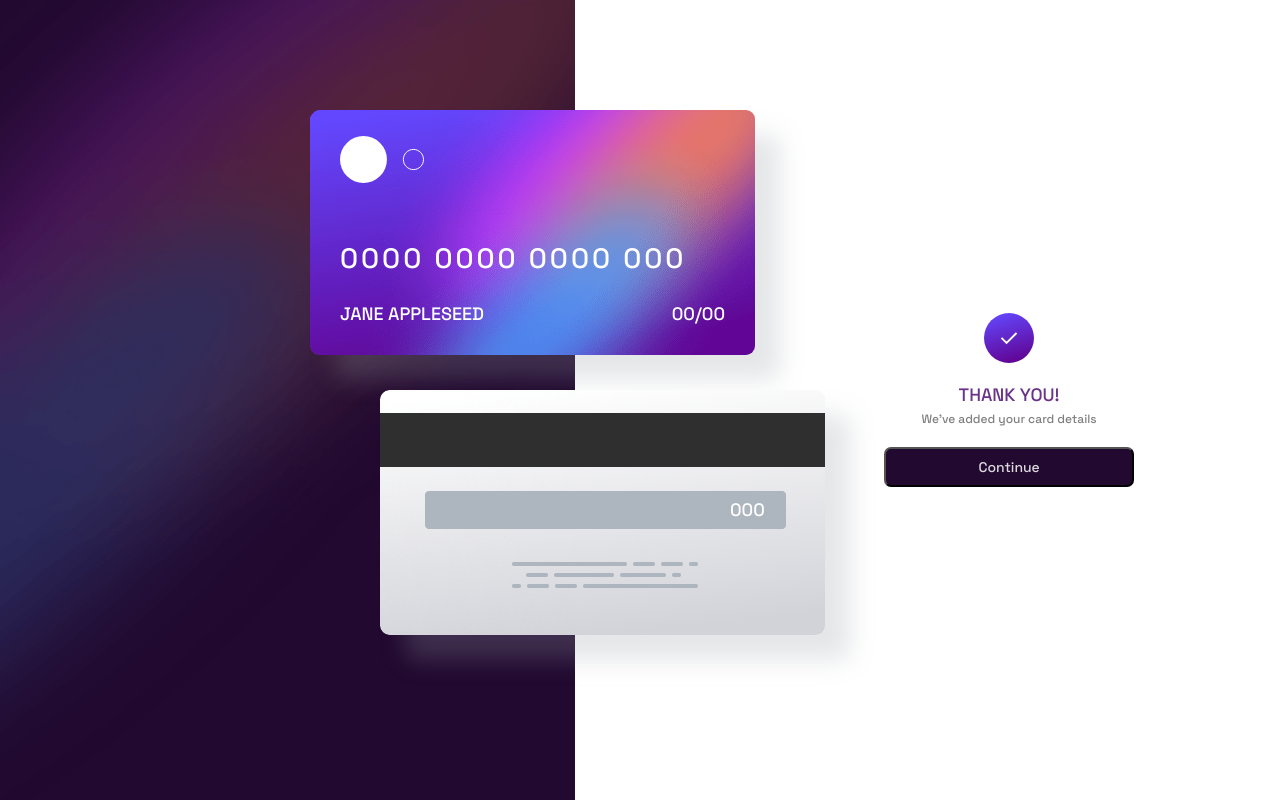
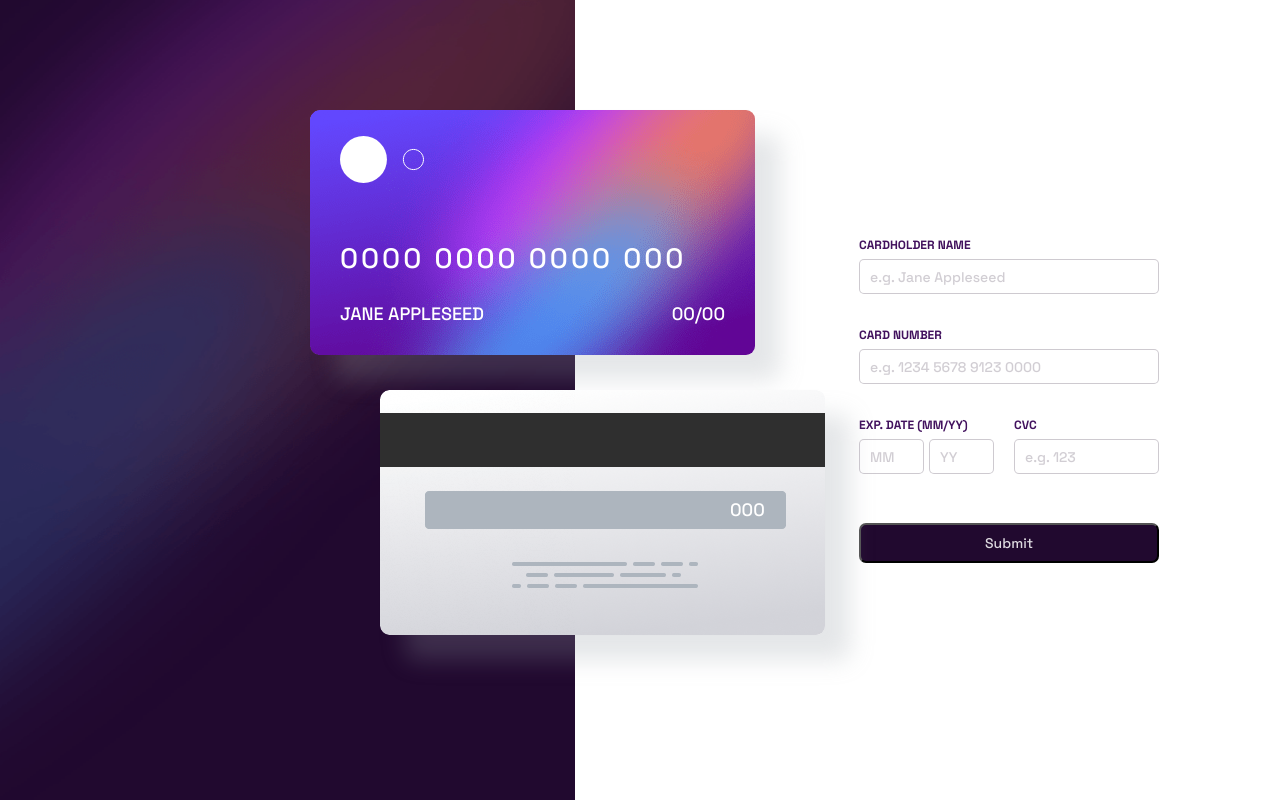
Before and after one commit to Stalius4/Frontend-Mentor, a React (Create React App) app in the folder interactive-card-details-form-main/: page / in a window 1280 px wide. Shown: the top 800 px of the page. Built offline with nearby package versions, Linux system fonts and the light colour scheme.

Commit message:
Submit button working

```diff
--- a/interactive-card-details-form-main/src/App.js
+++ b/interactive-card-details-form-main/src/App.js
@@ -26,10 +26,15 @@ const handleSubmit =(event) =>{
   event.preventDefault();
 setFormError(validation(formValues) )
 console.log(formError, "form error")
-
+console.log(accepts, "submit accepts")
 
 }
+// useEffect(() => {
+//   if(formError.cardHolder === "success" && formError.cardNumber === "success" && formError.expMM === "success" && formError.expYY === "success" && formError.CVC === "success" ){
+//     setAccepts(false)
+//   }
 
+// }, [formError])
 
 
 const validation = (values) => {
@@ -42,34 +47,37 @@ const validation = (values) => {
   for (let i = 0; i < values.cardHolder.length; i++) {
     if (digiRegex.test(values.cardHolder[i])) {
       errors.cardHolder = "error1"; //Wrong format, letters only for Cardholders name"
-    }
+    }else{ errors.cardHolder = "success"}
   }
 
    if (values.cardHolder.length <= 0) {
     errors.cardHolder = "error2"; // cannot be empty for Cardholders name
-  }
+  }else{ errors.cardHolder = "success"}
 
   if (values.cardNumber.length <= 0) {
     errors.cardNumber = "error1"; // cannot be empty for Card number
-  }
+  }else{ errors.cardNumber = "success"}
 
   for (let i = 0; i < values.cardNumber.length; i++) {
     if (!digiRegex.test(values.cardNumber[i])) {
       errors.cardNumber = "error2"; // Wrong format, numbers only for Card number
-    }
+    }else{ errors.cardNumber = "success"}
+
   }
   if (values.cardNumber.length > 0 && values.cardNumber.length <= 15) {
     errors.cardNumber = "error3"; // Not enough numbers for Card numbers
-  }
+  }else{ errors.cardNumber = "success"}
+
   if (values.expMM.length <= 0) {
     errors.expMM = "error1"; // cannot be empty for MM input
-  }
+  }else{ errors.expMM = "success"}
+
   if (values.expYY.length <= 0) {
     errors.expYY = "error1"; // cannot be empty for YY input
-  }
+  }else{ errors.expYY = "success"}
   if (values.CVC.length <= 0) {
     errors.CVC = "error1"; // cannot be empty for CVC input
-  }
+  } else{ errors.CVC = "success"}
   return errors;
 };
 
@@ -78,11 +86,7 @@ const cardNumbers = formValues.cardNumber
 const newString =cardNumbers.slice(num1, num2)
 return newString
 }
-useEffect(() => {
-  if (Object.keys(formError).length === 0){
-    setAccepts(false)
-    }
-},[formValues]);
+
 
   return (
     //Credit card front display
@@ -91,7 +95,7 @@ useEffect(() => {
     <div className="main-box">
       <div className="front-card">
         <img src={cardLogo} alt="card logo" className="logo-position"/>
-        <div className="card-numbers">{formValues.cardNumber  && !formError.cardNumber  ? ` ${slicedCardNumber(0,4)}  ${slicedCardNumber(4,8) }  ${slicedCardNumber(8,12)}  ${slicedCardNumber(12,16)}`: "0000 0000 0000 000"}</div>
+        <div className="card-numbers">{formValues.cardNumber === "success" && !formError.cardNumber === "success" ? ` ${slicedCardNumber(0,4)}  ${slicedCardNumber(4,8) }  ${slicedCardNumber(8,12)}  ${slicedCardNumber(12,16)}`: "0000 0000 0000 000"}</div>
         <div className="flex-row space-between">
           <div>{formValues.cardHolder && !formError.cardHolder? formValues.cardHolder: "Jane Appleseed"}</div>
           <div>{formValues.expMM &&  formValues.expYY?  `${formValues.expMM}/ ${formValues.expYY}`:  "00/00"}</div>
@@ -109,7 +113,7 @@ useEffect(() => {
 
 {/* ------------------------------------------------------------------------------ */}
 {/* Cardholder name input */}
-{accepts==true ?
+{accepts===true?
       <div className="input-box">
         <form className="input-inner"
         onSubmit={handleSubmit}
@@ -117,7 +121,8 @@ useEffect(() => {
           <label className="flex-column uppercase">
             Cardholder Name
             <input
-              className={formError.cardHolder ? "name-input input-style-red" : "name-input input-style"}
+              className={formError.cardHolder === "error1"? "name-input input-style-red" :
+              formError.cardHolder === "sucess" ? "name-input input-style" : "name-input input-style"}
 
               type="text"
               placeholder="e.g. Jane Appleseed"
```
